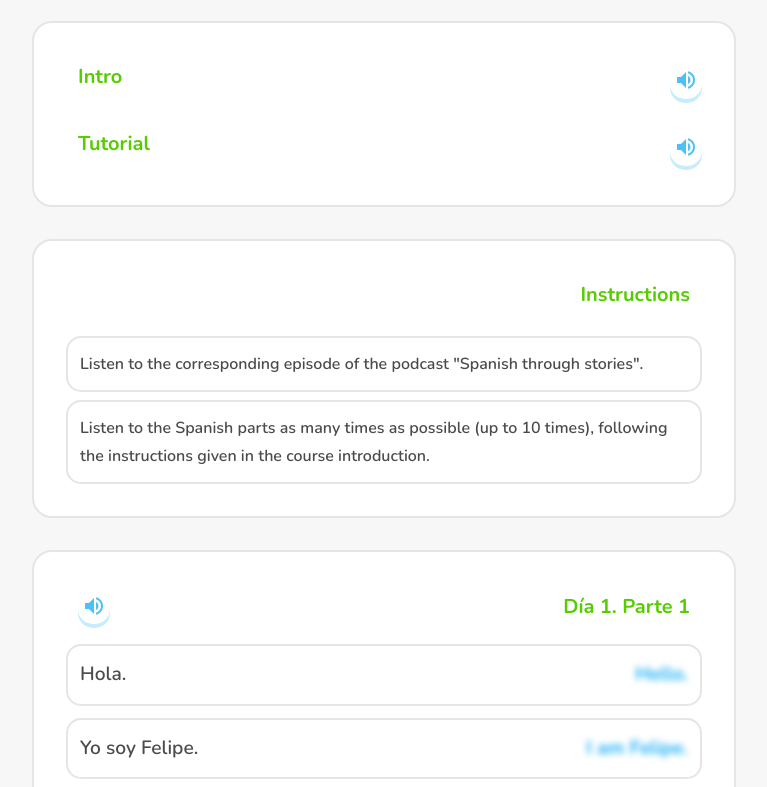
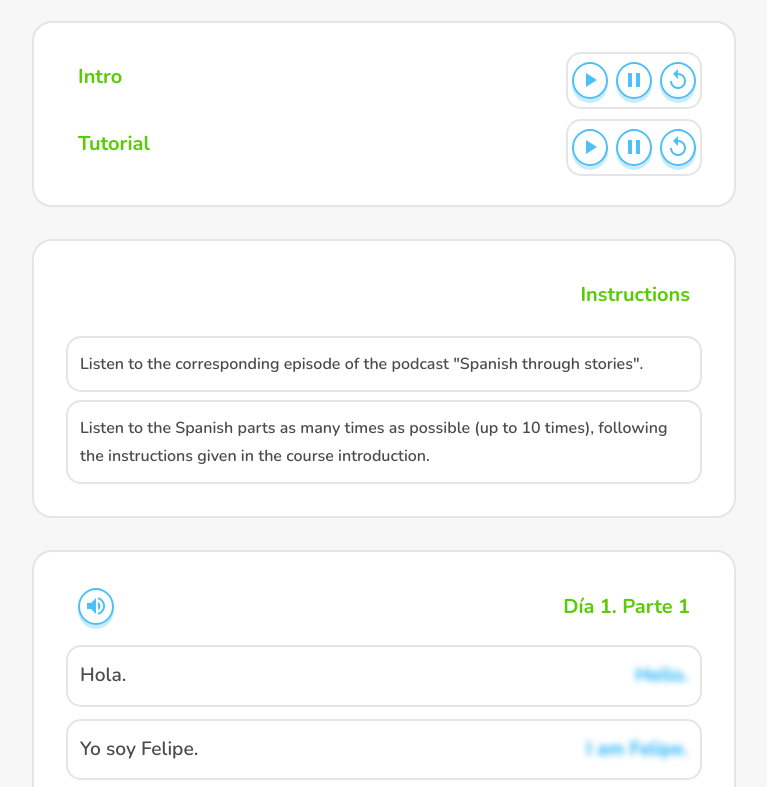
Before and after one commit to 19mario19/learning-spanish, a plain HTML site: page index.html in a window 1280 px wide. Shown: the part 104-891 px from the top of the page, without its empty margins (256-1023 px from the left). Drawn offline with nearby package versions, Linux system fonts and the light colour scheme.

Commit message:
added resume, restart play

```diff
--- a/app.js
+++ b/app.js
@@ -66,25 +66,57 @@ window.addEventListener("DOMContentLoaded", () => {
   introTitle.textContent = "Intro"
   intro.append(introTitle)
 
-  const introBtn = document.createElement("button")
-  const icon = document.createElement("i")
-  icon.classList.add("material-icons")
-  icon.textContent = "volume_up"
+  // Buttons container for intro
+  const introButtonsContainer = document.createElement("div")
+  introButtonsContainer.classList.add("controls")
+
+  // Play button
+  const introPlayBtn = document.createElement("button")
+  const introPlayIcon = document.createElement("i")
+  introPlayIcon.classList.add("material-icons")
+  introPlayIcon.textContent = "play_arrow"
+  introPlayBtn.appendChild(introPlayIcon)
+
+  // Pause button
+  const introPauseBtn = document.createElement("button")
+  const introPauseIcon = document.createElement("i")
+  introPauseIcon.classList.add("material-icons")
+  introPauseIcon.textContent = "pause"
+  introPauseBtn.appendChild(introPauseIcon)
+
+  // Restart button
+  const introRestartBtn = document.createElement("button")
+  const introRestartIcon = document.createElement("i")
+  introRestartIcon.classList.add("material-icons")
+  introRestartIcon.textContent = "replay"
+  introRestartBtn.appendChild(introRestartIcon)
 
   const audioPath = `audio/intro.mp3`
   const audio = new Audio(audioPath)
-
   playingAudio.push(audio)
 
-  // Only icon triggers playback
-  icon.addEventListener("click", () => {
+  // Play button functionality
+  introPlayIcon.addEventListener("click", () => {
     stopAllAudio()
-    audio.currentTime = 0 // restart if already playing
     audio.play()
   })
 
-  introBtn.appendChild(icon)
-  intro.append(introBtn)
+  // Pause button functionality
+  introPauseIcon.addEventListener("click", () => {
+    audio.pause()
+  })
+
+  // Restart button functionality
+  introRestartIcon.addEventListener("click", () => {
+    stopAllAudio()
+    audio.currentTime = 0
+    audio.play()
+  })
+
+  introButtonsContainer.append(introPlayBtn)
+  introButtonsContainer.append(introPauseBtn)
+  introButtonsContainer.append(introRestartBtn)
+  intro.append(introButtonsContainer)
 
   const tutorial = document.createElement("div")
   tutorial.classList.add("tutorial")
@@ -94,23 +126,57 @@ window.addEventListener("DOMContentLoaded", () => {
   tutorialTitle.textContent = "Tutorial"
   tutorial.append(tutorialTitle)
 
-  const tutorialBtn = document.createElement("button")
-  const icon2 = document.createElement("i")
-  icon2.classList.add("material-icons")
-  icon2.textContent = "volume_up"
+  // Buttons container for tutorial
+  const tutorialButtonsContainer = document.createElement("div")
+  tutorialButtonsContainer.classList.add("controls")
+
+  // Play button
+  const tutorialPlayBtn = document.createElement("button")
+  const tutorialPlayIcon = document.createElement("i")
+  tutorialPlayIcon.classList.add("material-icons")
+  tutorialPlayIcon.textContent = "play_arrow"
+  tutorialPlayBtn.appendChild(tutorialPlayIcon)
+
+  // Pause button
+  const tutorialPauseBtn = document.createElement("button")
+  const tutorialPauseIcon = document.createElement("i")
+  tutorialPauseIcon.classList.add("material-icons")
+  tutorialPauseIcon.textContent = "pause"
+  tutorialPauseBtn.appendChild(tutorialPauseIcon)
+
+  // Restart button
+  const tutorialRestartBtn = document.createElement("button")
+  const tutorialRestartIcon = document.createElement("i")
+  tutorialRestartIcon.classList.add("material-icons")
+  tutorialRestartIcon.textContent = "replay"
+  tutorialRestartBtn.appendChild(tutorialRestartIcon)
 
   const audioPath2 = `audio/lesson-${lessonNumber}/tutorial.mp3`
   const audio2 = new Audio(audioPath2)
   playingAudio.push(audio2)
 
-  icon2.addEventListener("click", () => {
+  // Play button functionality
+  tutorialPlayIcon.addEventListener("click", () => {
     stopAllAudio()
-    audio2.currentTime = 0 // restart if already playing
     audio2.play()
   })
-  tutorialBtn.appendChild(icon2)
 
-  tutorial.append(tutorialBtn)
+  // Pause button functionality
+  tutorialPauseIcon.addEventListener("click", () => {
+    audio2.pause()
+  })
+
+  // Restart button functionality
+  tutorialRestartIcon.addEventListener("click", () => {
+    stopAllAudio()
+    audio2.currentTime = 0
+    audio2.play()
+  })
+
+  tutorialButtonsContainer.append(tutorialPlayBtn)
+  tutorialButtonsContainer.append(tutorialPauseBtn)
+  tutorialButtonsContainer.append(tutorialRestartBtn)
+  tutorial.append(tutorialButtonsContainer)
 })
 
 function stopAllAudio() {
--- a/style.css
+++ b/style.css
@@ -309,8 +309,8 @@ button {
     color: var(--blue);
     font-family: var(--font-main);
     font-weight: var(--font-weight-black);
-    border-radius: var(--radius);
-    border: none;
+    border-radius: var(--radius-full);
+    border: 2px solid var(--blue);
     box-shadow: var(--shadow-button) var(--blue-light);
     cursor: pointer;
     opacity: 0.78;
```
